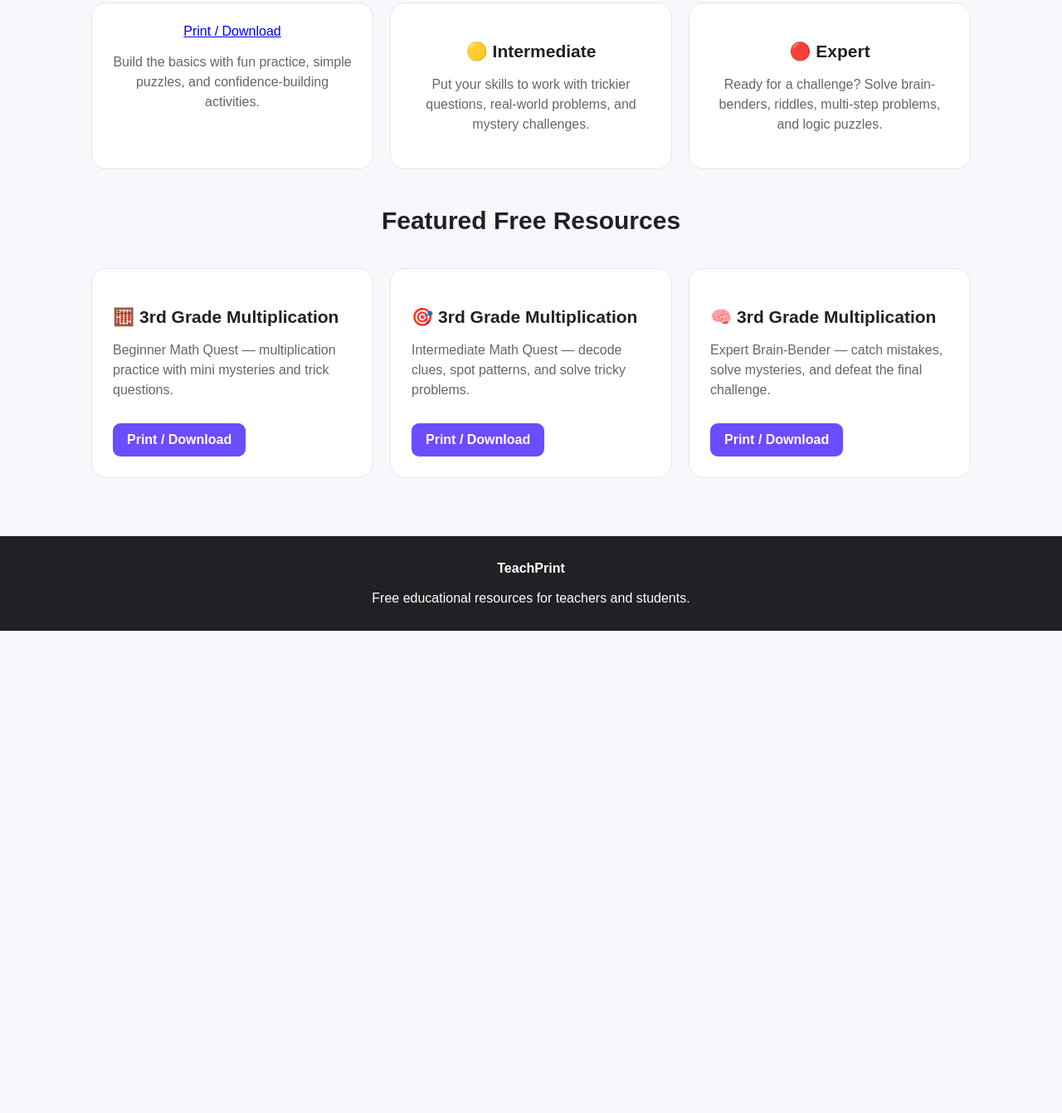
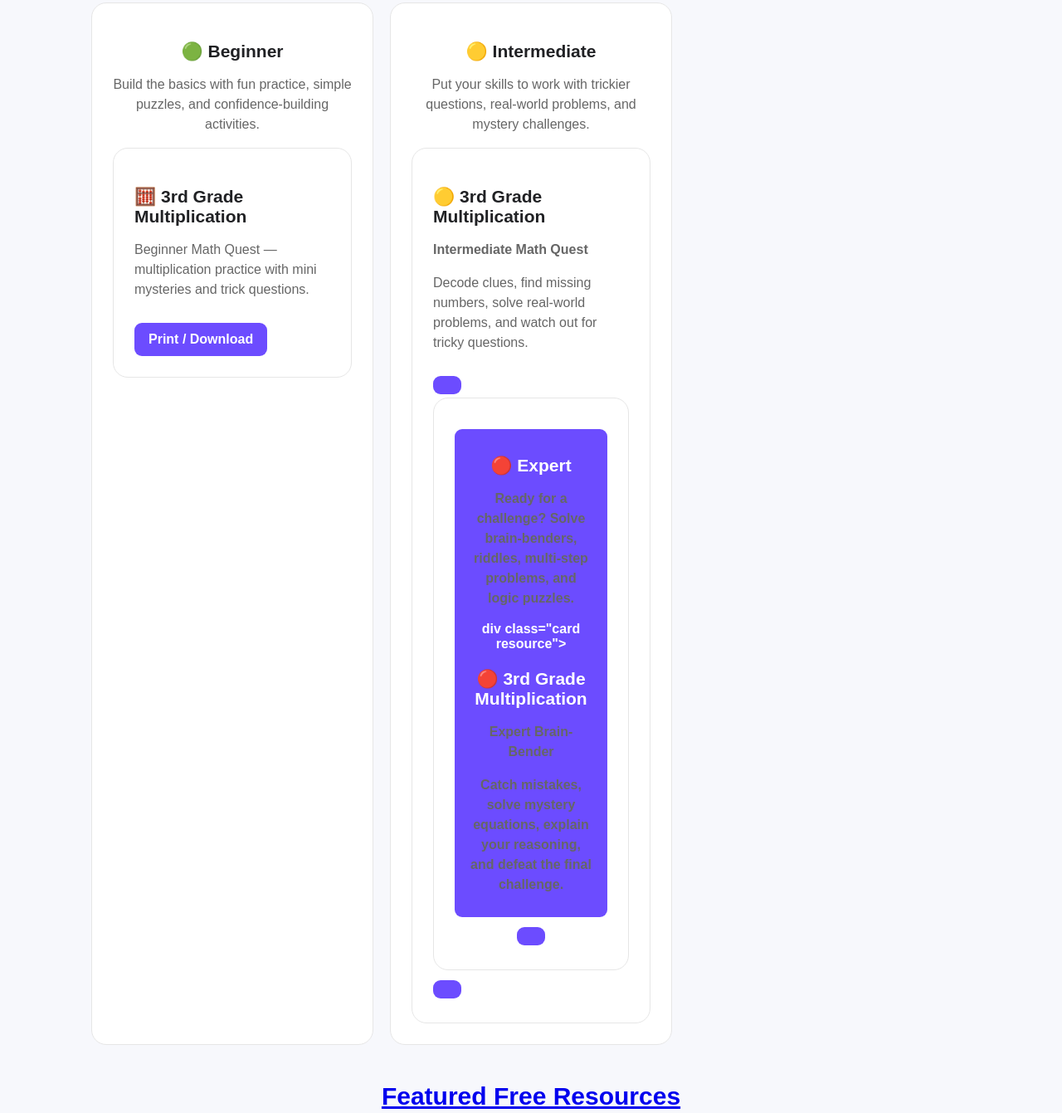
Before and after one commit to myafpetitdos-cmyk/Teacher-resources-, a plain HTML site: page index.html in a window 1280 px wide. Shown: the part 506-1847 px from the top of the page at 83% size. Before the commit the page ends 1266 px from the top, so only its background shows below. Drawn offline with Linux system fonts and the light colour scheme.

Commit message:
Update multiplication resources for different levels

```diff
--- a/index.html
+++ b/index.html
@@ -210,13 +210,22 @@
   <div class="levels">
 
     <div class="card">
-       <a href="TeachPrint_3rd_Grade_Multiplication_Beginner_FUN.pdf">
-  Print / Download
-</a>
+      <h3>🟢 Beginner</h3>
       <p>
         Build the basics with fun practice, simple puzzles,
         and confidence-building activities.
-      </p>
+      </p> <div class="card resource">
+  <h3>🧮 3rd Grade Multiplication</h3>
+
+  <p>
+    Beginner Math Quest — multiplication practice
+    with mini mysteries and trick questions.
+  </p>
+
+  <a href="TeachPrint_3rd_Grade_Multiplication_Beginner.pdf" target="_blank">
+    Print / Download
+  </a>
+</div>
     </div>
 
     <div class="card">
@@ -224,7 +233,36 @@
       <p>
         Put your skills to work with trickier questions,
         real-world problems, and mystery challenges.
-      </p>
+      </p> <!-- INTERMEDIATE -->
+
+<div class="card resource">
+
+  <h3>🟡 3rd Grade Multiplication</h3>
+
+  <p>
+
+    <strong>Intermediate Math Quest</strong>
+
+  </p>
+
+  <p>
+
+    Decode clues, find missing numbers, solve
+
+    real-world problems, and watch out for tricky
+
+    questions.
+
+  </p>
+
+  <a
+
+
+  co href="TeachPrint_3rd_Grade_Multiplication_Intermediate.pdf"
+
+    target="_blank"
+
+    rel="noopener"
     </div>
 
     <div class="card">
@@ -232,7 +270,33 @@
       <p>
         Ready for a challenge? Solve brain-benders,
         riddles, multi-step problems, and logic puzzles.
-      </p>
+      </p> div class="card resource">
+
+  <h3>🔴 3rd Grade Multiplication</h3>
+
+  <p>
+
+    <strong>Expert Brain-Bender</strong>
+
+  </p>
+
+  <p>
+
+    Catch mistakes, solve mystery equations,
+
+    explain your reasoning, and defeat the
+
+    final challenge.
+
+  </p>
+
+  <a
+
+    href="TeachPrint_3rd_Grade_Multiplication_Expert.pdf"
+
+    target="_blank"
+
+    rel="noopener"
     </div>
 
   </div>
```
